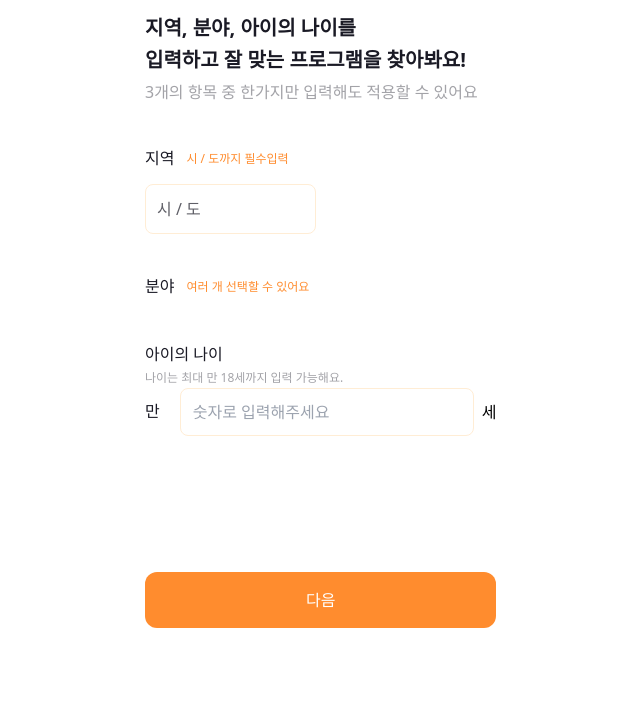
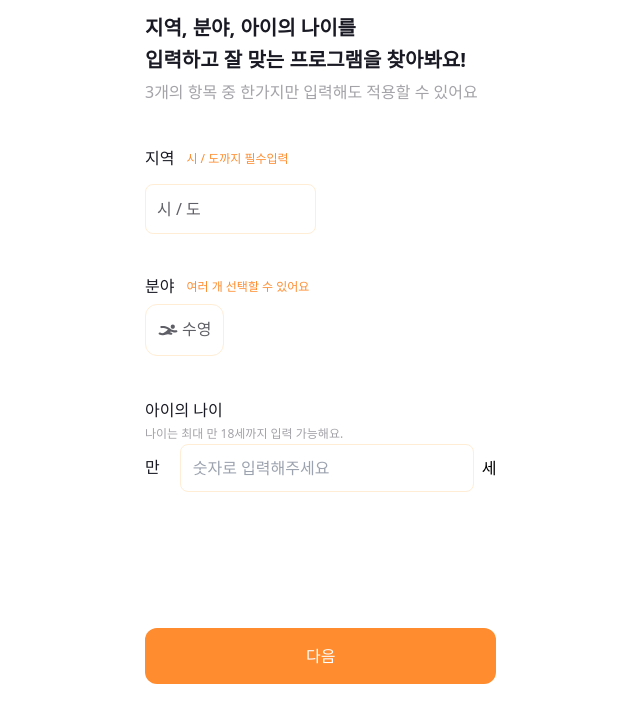
Before and after one commit to spokids/GongGong_FE, a React (Vite) app: page /program-finder in a window 1280 px wide. Shown: the top 722 px of the page, without its empty margins (310-950 px from the left). Built offline with nearby package versions, Linux system fonts and the light colour scheme.

Commit message:
#23 [Refactor] FieldButton 리팩토링

```diff
--- a/src/pages/ProgramFinder/components/FieldButton/index.tsx
+++ b/src/pages/ProgramFinder/components/FieldButton/index.tsx
@@ -1,11 +1,11 @@
 import React, { useState } from "react";
 
 interface FieldButtonProps {
-  icon: string;
+  icon: React.ComponentType<React.SVGProps<SVGSVGElement>>;
   label: string;
 }
 
-const FieldButton: React.FC<FieldButtonProps> = ({ icon, label }) => {
+const FieldButton: React.FC<FieldButtonProps> = ({ icon: Icon, label }) => {
   const [isClicked, setIsClicked] = useState(false);
 
   const handleClick = () => {
@@ -20,7 +20,7 @@ const FieldButton: React.FC<FieldButtonProps> = ({ icon, label }) => {
       }`}
       onClick={handleClick}
     >
-      <img src={icon} alt={label} />
+      <Icon className="w-5 h-5" />
       <p
         className={`font-regular text-body7 ${
           isClicked ? "text-orange-400" : "text-primary-70"
--- a/src/pages/ProgramFinder/index.tsx
+++ b/src/pages/ProgramFinder/index.tsx
@@ -1,5 +1,5 @@
+import { SwimmingIcon } from "@assets/svg";
 import FieldButton from "./components/FieldButton";
-import { SwimmingIcon } from "@assets/svg";
 import RegionDropdown from "./components/RegionDropdown";
 import Button from "@components/Button";
 import Input from "@components/Input";
@@ -51,7 +51,7 @@ const ProgramFinder = () => {
             여러 개 선택할 수 있어요
           </p>
         </div>
-        {/* <FieldButton icon={SwimmingIcon} label="수영" /> */}
+        <FieldButton icon={SwimmingIcon} label="수영" />
       </div>
 
       <div className="mt-[42px]">
```
